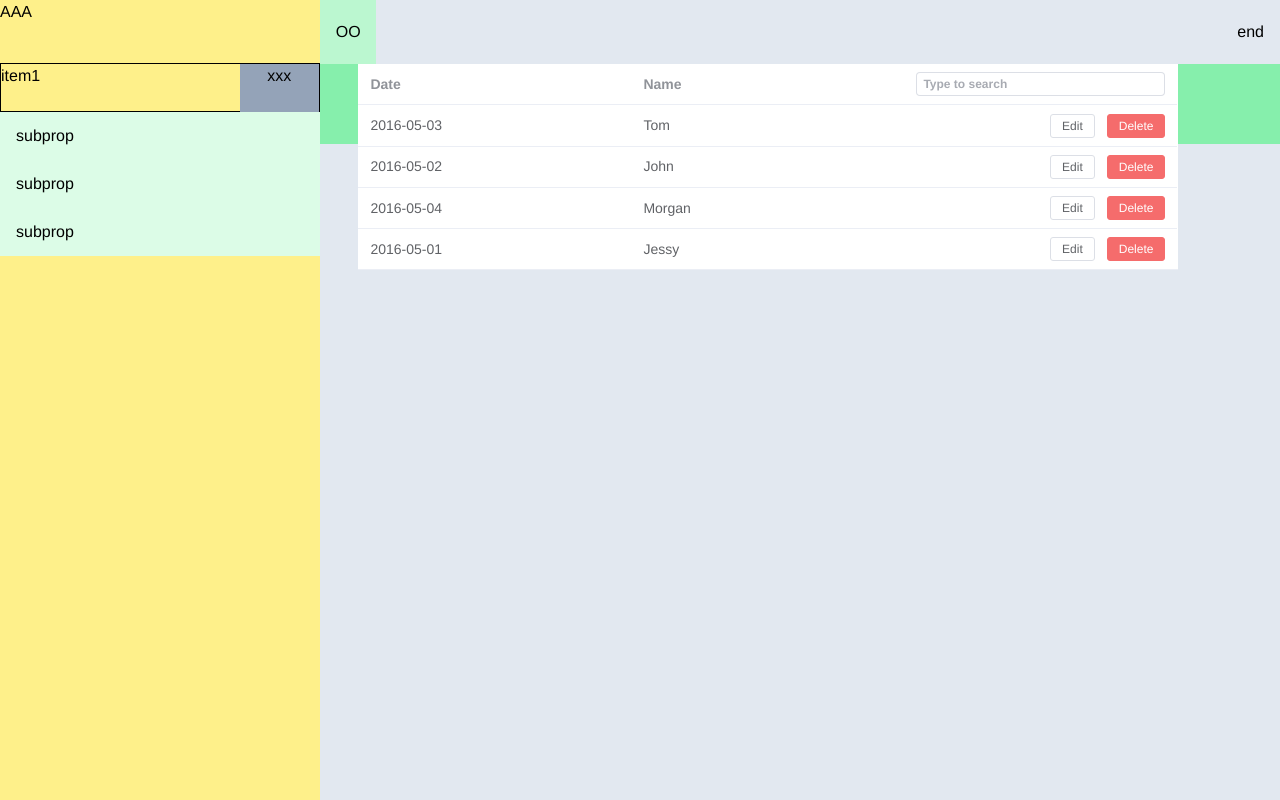
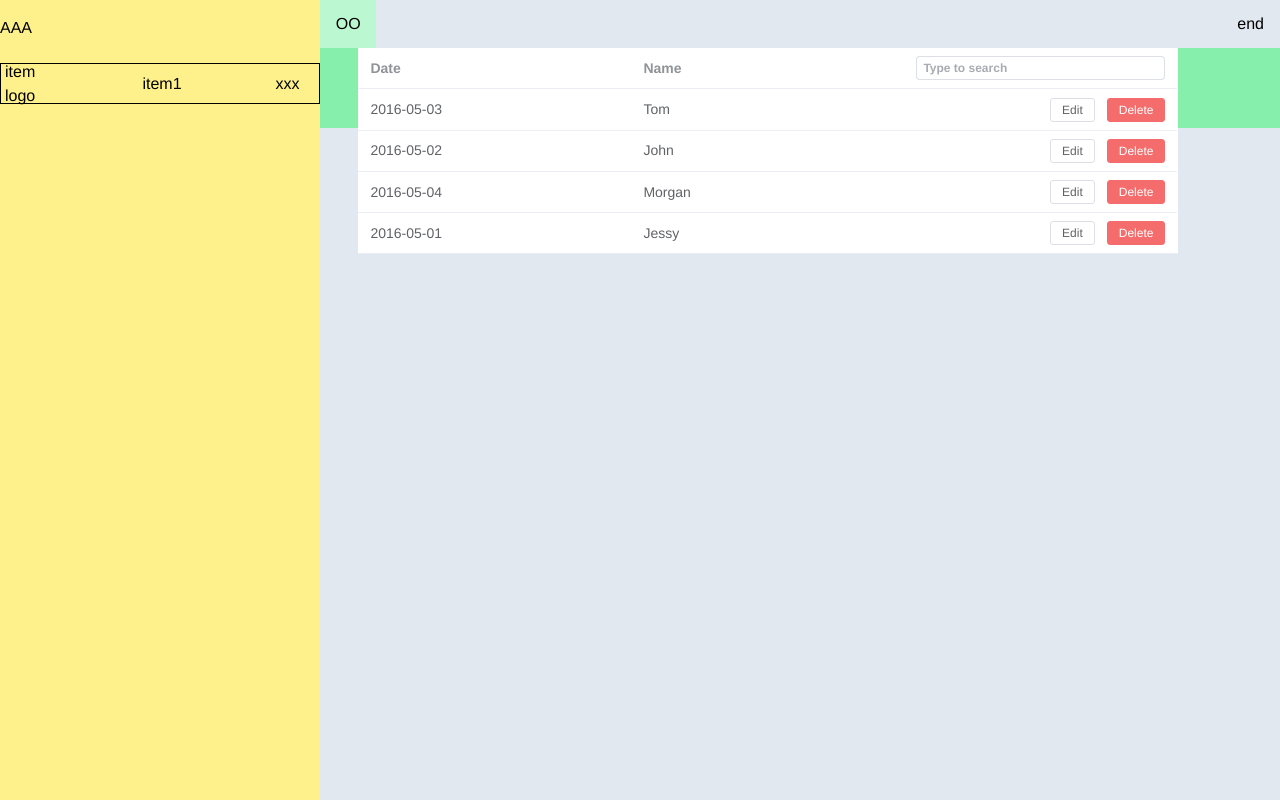
Before and after one commit to Howard0401/howard-vue3-admin-tailwind-element, a Vue app: page /#/dashboard in a window 1280 px wide. Built offline with nearby package versions, Linux system fonts and the light colour scheme.

Commit message:
feat:[Howard] sidbar animation for hover small sized items

```diff
--- a/src/views/dashboard/index.vue
+++ b/src/views/dashboard/index.vue
@@ -1,21 +1,52 @@
 <template>
 <div class="bg-slate-200 h-full w-full">
   <div class="w-full flex h-dash_board_header">
-
     <!-- Sidebar -->
     <div class="h-screen bg-yellow-200 w-sidbar block "
-       :class="isHeaderOpen ? 'duration-300':'duration-100 translate-x-dash_board_trans'">
-      <div class="dashboard-logo h-dash_board_header border-b border-black">AAA</div>
+       :class="isHeaderOpen ? 'duration-300 ease-in-out':'duration-100 translate-x-dash_board_trans'">
+      <div class="dashboard-logo h-dash_board_header border-b border-black mt-4">
+        <div class="h-dash_board_header items-center">AAA</div>
+      </div>
 
       <!-- sidebar list -->
       <div :class="isSidebarClicked ? '':''"
+            @mouseleave="isSidebarSmallIconHovered = false"
             class="border-black border-b border-x h-sidbar_dropdown_list w-80">
           <div class="flex">
-            <div class="h-sidbar_dropdown_list w-60">item1</div>
-            <div class="h-sidbar_dropdown_list w-20
-                        flex justify-center
-                        cursor-pointer bg-slate-400" @click="onClickSidebar()"
-                 :class="isHeaderOpen ? `` : `hidden` " >xxx</div>
+            <div class="flex justify-center items-center
+                        w-16 ml-1 h-sidbar_dropdown_list ">item logo
+            </div>
+            <div class="flex justify-center items-center
+                        w-48 h-sidbar_dropdown_list
+                        cursor-pointer">item1
+            </div>
+            <div v-if="isHeaderOpen"
+                  class="flex justify-center items-center
+                        w-16 h-sidbar_dropdown_list"
+                        @click="onClickSidebar()"
+                 :class="isHeaderOpen ? `` : `hidden` " >xxx
+            </div>
+
+            <div v-if="isHeaderOpen === false">
+                <div class="flex justify-center items-center
+                        w-16 h-sidbar_dropdown_list
+                        cursor-pointer"
+                    @mouseover="isSidebarSmallIconHovered = true">
+                    smlogo
+                </div>
+                <div @mouseleave="isSidebarSmallIconHovered = false"
+                    class="ml-[4.1rem] -mt-10 small-icon-hover-list fixed h-28 w-40 bg-gray-600"
+                    :class="isSidebarSmallIconHovered ? `hover:delay-300 ease-in-out`:`hidden` ">
+                      <div class="flex justify-start items-center cursor-pointer
+                                hover:bg-slate-50 rounded
+                                  hover:delay-200
+                                  hover:opacity-50
+                                  ease-in-out
+                                  h-12">
+                          djdgjghdjdfj
+                      </div>
+                </div>
+            </div>
           </div>
       </div>
 
@@ -23,28 +54,31 @@
       <div class="w-sidbar" :class="isSidebarClicked ? 'duration-[90ms] bg-green-100 h-12' :
                                                   'duration-100 h-0 text-yellow-200 text-[0px]'">
         <div class="flex justify-start items-center
-                    ml-4 h-12">
+                    ml-4 h-12
+                    cursor-pointer">
             subprop
         </div>
       </div>
       <div class="w-sidbar" :class="isSidebarClicked ? 'duration-[90ms] bg-green-100 h-12' :
                                                   'duration-100 h-0 text-yellow-200 text-[0px]'">
         <div class="flex justify-start items-center
-                    ml-4 h-12">
+                    ml-4 h-12
+                    cursor-pointer">
             subprop
         </div>
       </div>
       <div class="w-sidbar" :class="isSidebarClicked ? 'duration-[90ms] bg-green-100 h-12' :
                                                   'duration-100 h-0 text-yellow-200 text-[0px]'">
         <div class="flex justify-start items-center
-                    ml-4 h-12">
+                    ml-4 h-12
+                    cursor-pointer">
             subprop
         </div>
       </div>
     </div>
 
     <!-- Header leftside ICON for open/close Sidebar -->
-    <div @click="isHeaderOpen = !isHeaderOpen"
+    <div @click="isHeaderOpen = !isHeaderOpen; isSidebarClicked = false;"
           class="bg-green-200 w-20"
           :class="isHeaderOpen? 'duration-200': 'translate-x-dash_board_trans duration-200'">
           <div class="flex justify-center h-dash_board_header items-center cursor-pointer ">OO</div>
@@ -93,10 +127,15 @@
 <script setup lang="ts">
 import { ref, computed } from 'vue'
 const isHeaderOpen = ref(true)
-const isSidebarClicked = ref(true)
+const isSidebarClicked = ref(false)
+const isSidebarSmallIconHovered = ref(false)
+
 const onClickSidebar = () => {
   isSidebarClicked.value = !isSidebarClicked.value
 }
+
+
+
 
 
 interface User {
--- a/tailwind.config.js
+++ b/tailwind.config.js
@@ -1,5 +1,8 @@
-const sidbarWidth = `20rem`//20rem
+const sidbarWidth = `20rem`
 const mainContentWidth = `calc(100vw-${sidbarWidth})`
+const sidbarDropdownListH = `2.5rem`
+const dashBoardHeader = `3rem`
+const sidbarLogoListH = `calc(${dashBoardHeader} - ${sidbarDropdownListH})`
 
 module.exports = {
   content: [
@@ -9,10 +12,10 @@ module.exports = {
   theme: {
     extend: {
       height: {
-        "login-page-block":"26rem",
+        "dash_board_logo": sidbarLogoListH,
+        "dash_board_header": dashBoardHeader,
+        "sidbar_dropdown_list": sidbarDropdownListH,
 
-        "sidbar_dropdown_list":"3rem",
-        "dash_board_header":"4rem",
       },
       width: {
         "sidbar": sidbarWidth,
```
